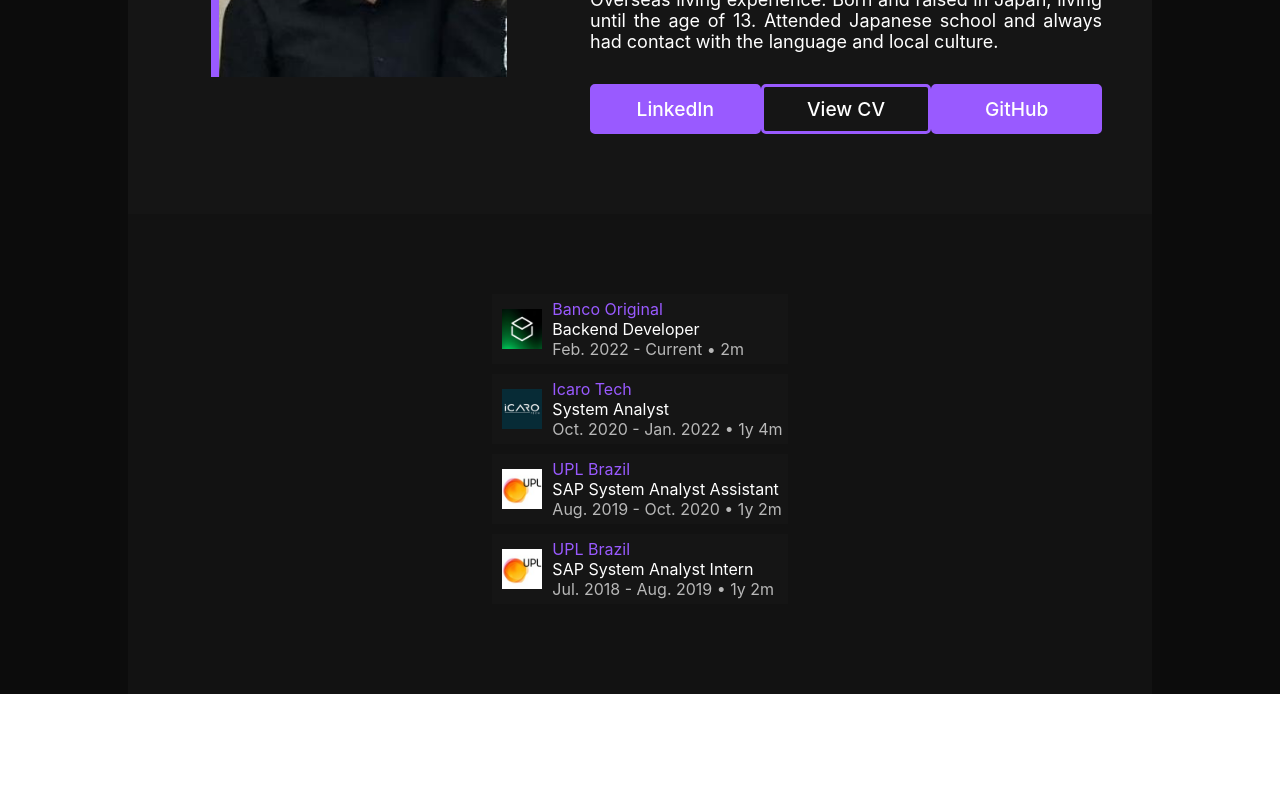
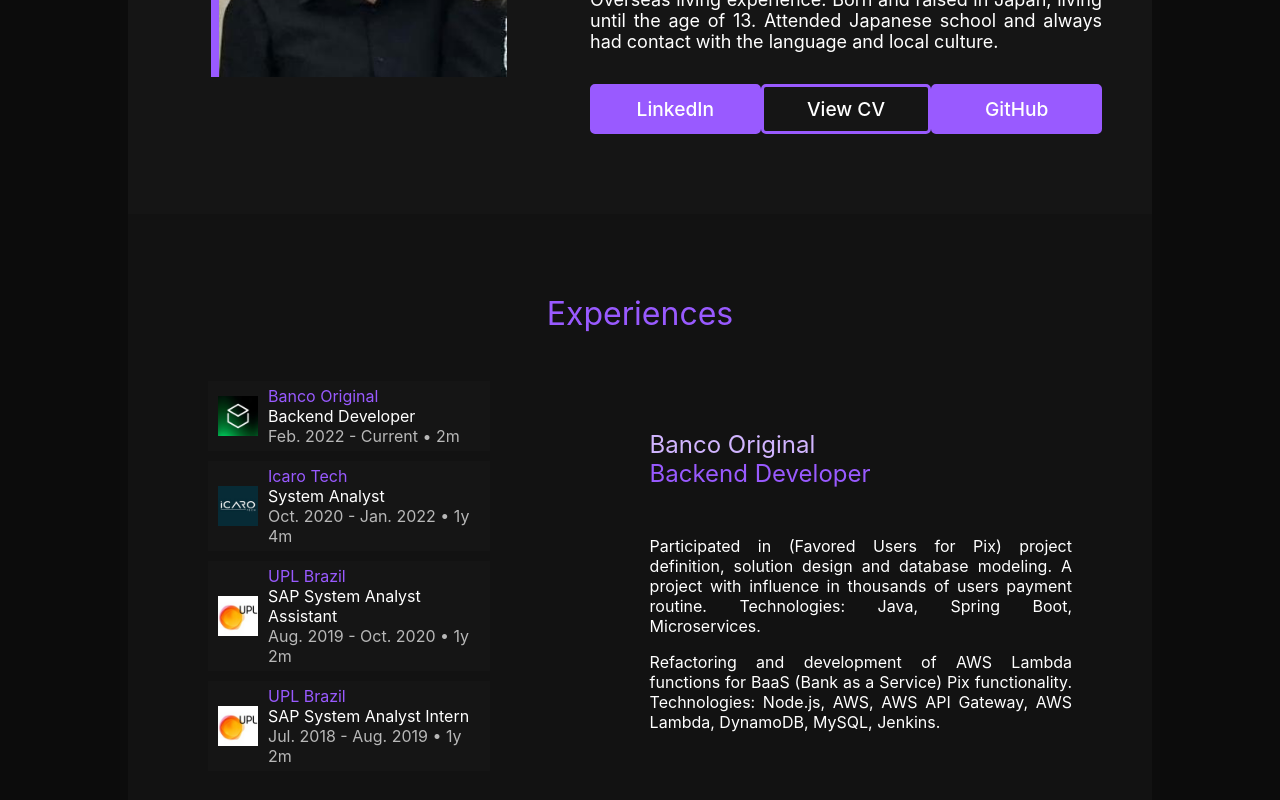
Before and after one commit to BrunoUemura/hidefolio, a React (Vite) app: page / in a window 1280 px wide. Shown: the part 1087-1887 px from the top of the page. Before the commit the page ends 1781 px from the top, so only its background shows below. Built offline with nearby package versions, Linux system fonts and the light colour scheme.

Commit message:
add experiences

```diff
--- a/src/components/Experiences/index.tsx
+++ b/src/components/Experiences/index.tsx
@@ -1,8 +1,11 @@
+import { useState } from "react";
 import { MONTHS } from "../../util/enums";
 import { jobs } from "../../util/jobs";
 import styles from "./styles.module.scss";
 
 export default function Experiences() {
+  const [selectedJob, setSelectedJob] = useState<number>(0);
+
   const formatDate = (date: string) => {
     const convertedDate = new Date(date);
     const monthNumber = convertedDate.getMonth();
@@ -24,20 +27,28 @@
 
     if (result < 12) {
       return `${result}m`;
-    } else {
+    }
+
     const years = Math.floor(result / 12);
     const months = result - 12;
     return `${years}y ${months}m`;
-    }
   };
 
   return (
     <div id="experiences" className={styles.experiences}>
+      <div className={styles.title}>
+        <span>Experiences</span>
+      </div>
+      <div className={styles.details}>
         <div className={styles.jobs}>
           {jobs.map((job, index) => (
-          <div key={index} className={styles.job}>
+            <div
+              key={index}
+              className={styles.job}
+              onClick={() => setSelectedJob(index)}
+            >
               <img src={job.image} alt={`${job.companyName} logo`} />
-            <div className={styles.jobDetail}>
+              <div className={styles.jobInformation}>
                 <span className={styles.companyName}>{job.companyName}</span>
                 <span className={styles.jobTitle}>{job.title}</span>
                 <span className={styles.jobDate}>
@@ -49,6 +60,18 @@
             </div>
           ))}
         </div>
+        <div className={styles.jobDetail}>
+          <span className={styles.companyName}>
+            {jobs[selectedJob].companyName}
+          </span>
+          <span className={styles.jobTitle}>{jobs[selectedJob].title}</span>
+          <span className={styles.jobDescription}>
+            {jobs[selectedJob].description.map((text) => (
+              <p>{text}</p>
+            ))}
+          </span>
+        </div>
+      </div>
     </div>
   );
 }
--- a/src/components/Experiences/styles.module.scss
+++ b/src/components/Experiences/styles.module.scss
@@ -1,14 +1,31 @@
 .experiences {
   display: flex;
+  flex-direction: column;
   justify-content: center;
+  align-items: center;
   width: var(--section-size);
   padding: 5rem 0rem;
   background-color: var(--second-black);
 }
 
+.title {
+  font-size: xx-large;
+  color: var(--first-purple);
+  padding-bottom: 3rem;
+}
+
+.details {
+  display: flex;
+  flex-direction: row;
+  justify-content: center;
+  align-items: center;
+}
+
 .jobs {
   display: flex;
   flex-direction: column;
+  width: 40%;
+  padding: 0rem 5rem;
 
   .job {
     display: flex;
@@ -30,7 +47,7 @@
     }
   }
 
-  .jobDetail {
+  .jobInformation {
     display: flex;
     flex-direction: column;
 
@@ -38,16 +55,55 @@
     color: var(--first-white);
   }
 
-  .jobDetail .companyName {
+  .jobInformation .companyName {
     color: var(--first-purple);
   }
 
-  .jobDetail .jobDate {
+  .jobInformation .jobDate {
     color: var(--third-white);
   }
 }
 
+.jobDetail {
+  display: flex;
+  flex-direction: column;
+  width: 60%;
+  padding: 0rem 5rem;
+
+  .companyName {
+    color: var(--third-purple);
+    font-size: x-large;
+  }
+
+  .jobTitle {
+    color: var(--first-purple);
+    font-size: x-large;
+  }
+
+  .jobDescription {
+    padding-top: 2rem;
+    color: var(--first-white);
+
+    p {
+      padding-top: 1rem;
+      text-align: justify;
+    }
+  }
+}
+
 @media screen and (max-width: 1024px) {
+  .details {
+    flex-direction: column;
+  }
+
+  .jobs {
+    width: 80%;
+    padding-bottom: 3rem;
+  }
+
+  .jobDetail {
+    width: 80%;
+  }
 }
 
 @media screen and (max-width: 768px) {
@@ -56,5 +112,8 @@
   }
 }
 
+@media screen and (max-width: 530) {
+}
+
 @media screen and (max-width: 375px) {
 }
```
Lines whose indentation alone changed are shown as unchanged.
